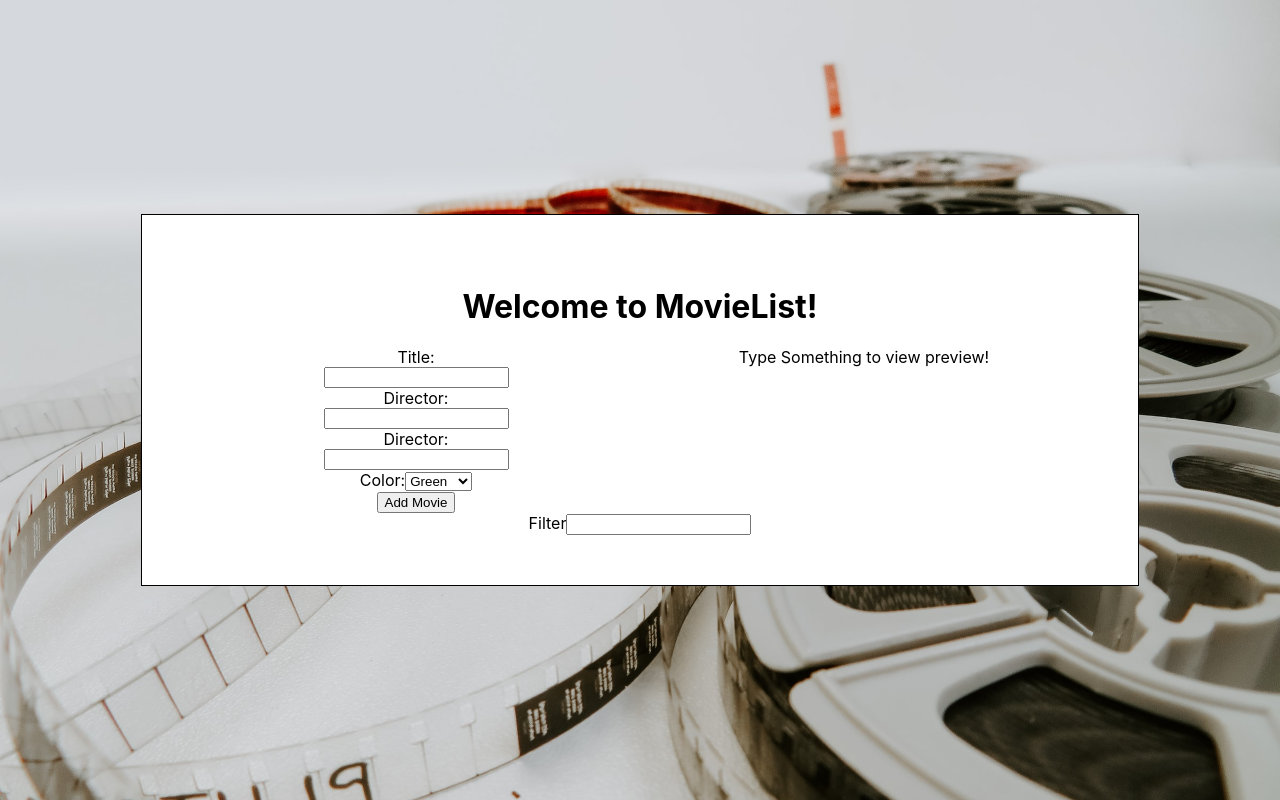
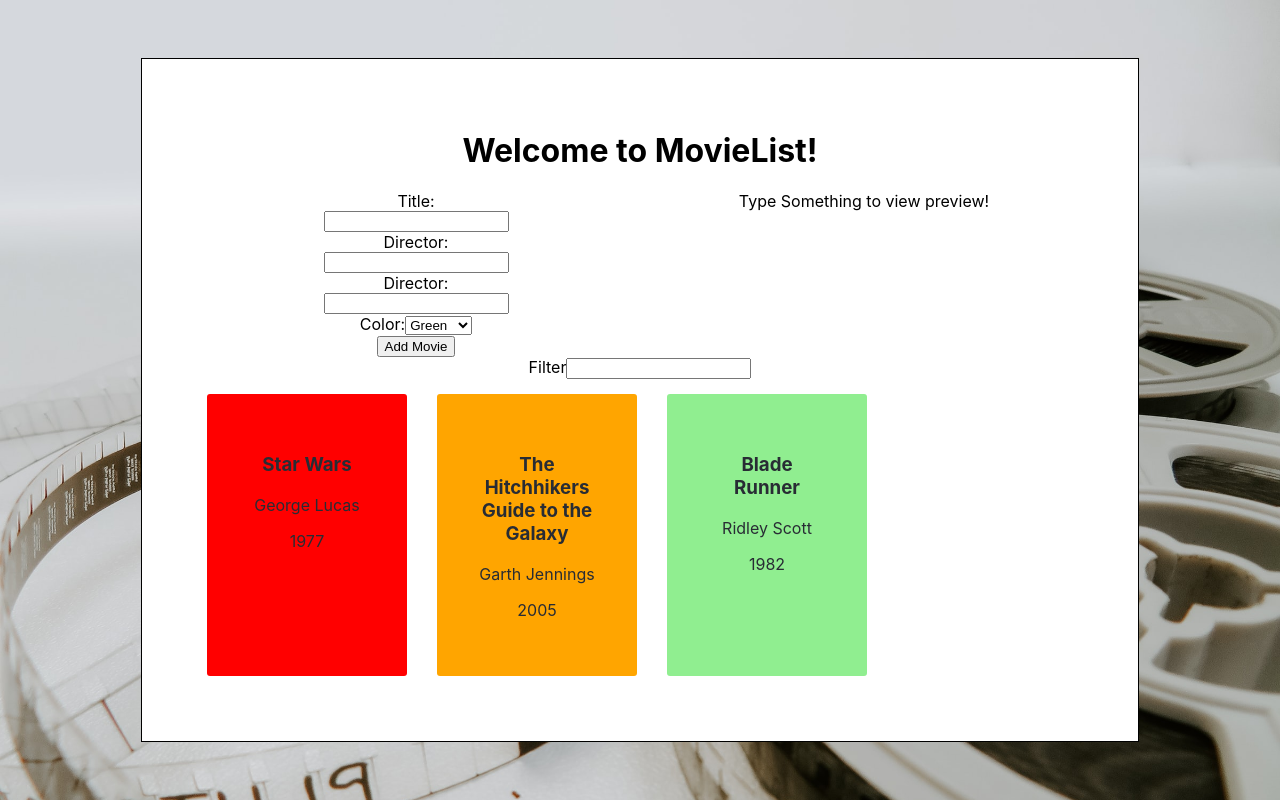
Before and after one commit to Kevin-Roney/react-movie-listFS, a React (Create React App) app: page / in a window 1280 px wide. Built offline with nearby package versions, Linux system fonts and the light colour scheme.

Commit message:
added some movie objects to allMovie state to display some on page load

```diff
--- a/src/App.js
+++ b/src/App.js
@@ -5,7 +5,26 @@ import MovieForm from './MovieForm/MovieForm';
 import MovieList from './MovieList/MovieList';
 
 function App() {
-  const [allMovies, setAllMovies] = useState([]);
+  const [allMovies, setAllMovies] = useState([
+    {
+      movieFormTitle: 'Star Wars',
+      movieFormDirector: 'George Lucas',
+      movieFormYear: 1977,
+      movieFormColor: 'red'
+    },
+    {
+      movieFormTitle: 'The Hitchhikers Guide to the Galaxy',
+      movieFormDirector: 'Garth Jennings',
+      movieFormYear: 2005,
+      movieFormColor: 'orange'
+    },
+    {
+      movieFormTitle: 'Blade Runner',
+      movieFormDirector: 'Ridley Scott',
+      movieFormYear: 1982,
+      movieFormColor: 'lightgreen'
+    }
+  ]);
   const [movieFormTitle, setMovieFormTitle] = useState('');
   const [movieFormDirector, setMovieFormDirector] = useState('');
   const [movieFormYear, setMovieFormYear] = useState('');
```
